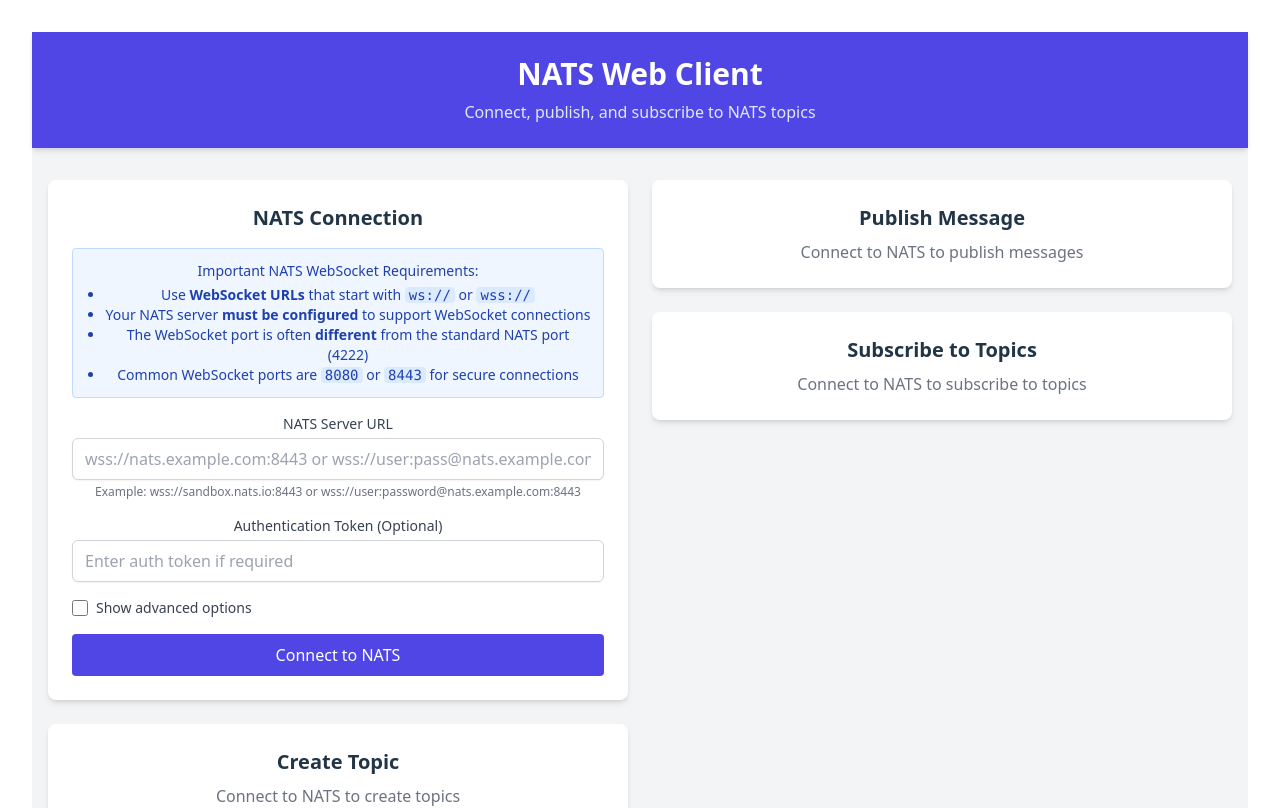
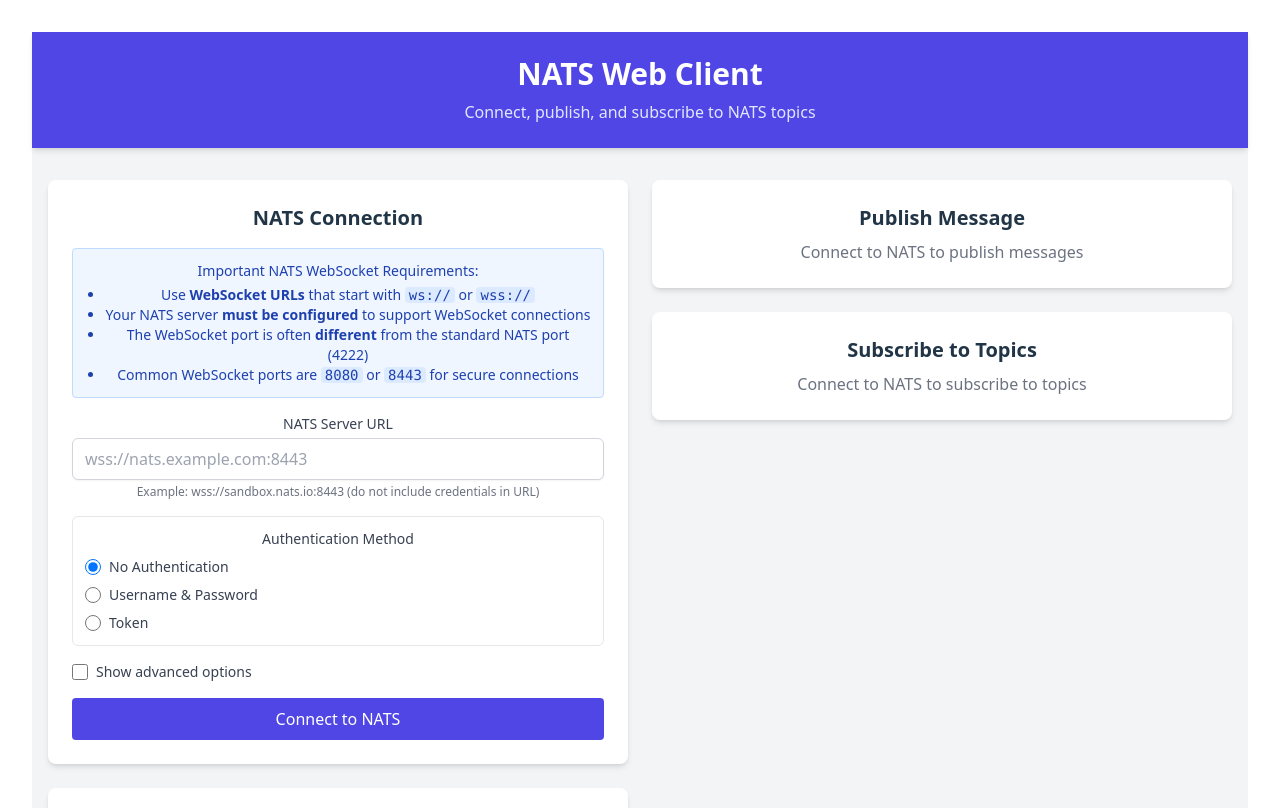
Before and after one commit to markcastle/nats-web, a React (Vite) app: page / in a window 1280 px wide. Shown: the top 808 px of the page. Built offline with nearby package versions, Linux system fonts and the light colour scheme.

Commit message:
Updated: Support for different cred methods

```diff
--- a/src/components/ConnectionForm.tsx
+++ b/src/components/ConnectionForm.tsx
@@ -6,7 +6,9 @@ const ConnectionForm = () => {
   const { connectToNats, disconnect, isConnected, error } = useNats();
   const [serverUrl, setServerUrl] = useState('');
   const [token, setToken] = useState('');
-  const [connectionType, setConnectionType] = useState<'url' | 'urlWithAuth'>('url');
+  const [username, setUsername] = useState('');
+  const [password, setPassword] = useState('');
+  const [connectionType, setConnectionType] = useState<'url' | 'credentials' | 'token'>('url');
   const [isConnecting, setIsConnecting] = useState(false);
   const [advancedMode, setAdvancedMode] = useState(false);
   const [showRawUrl, setShowRawUrl] = useState(false);
@@ -14,23 +16,11 @@ const ConnectionForm = () => {
   const [wsTestResult, setWsTestResult] = useState<{ success: boolean; message: string } | null>(null);
   const [connectionTimeout, setConnectionTimeout] = useState(30); // Default 30 seconds
 
-  // Process URL to handle special characters in credentials
+  // Simplified URL processing function - no need to handle credentials in URL anymore
   const processUrl = (url: string): string => {
     try {
-      // If URL already contains credentials, ensure they're properly encoded
-      if (url.includes('@')) {
-        // Extract parts of the URL
-        const urlObj = new URL(url);
-        const protocol = urlObj.protocol; // ws:// or wss://
-        const credentials = urlObj.username && urlObj.password
-          ? `${encodeURIComponent(urlObj.username)}:${encodeURIComponent(urlObj.password)}@`
-          : '';
-        const host = urlObj.host; // hostname:port
-        const path = urlObj.pathname + urlObj.search + urlObj.hash;
-
-        // Reconstruct the URL with encoded credentials
-        return `${protocol}//${credentials}${host}${path}`;
-      }
+      // Just validate it's a valid URL
+      new URL(url);
       return url;
     } catch (err) {
       console.error('Error processing URL:', err);
@@ -49,16 +39,19 @@ const ConnectionForm = () => {
         throw new Error('URL must start with ws:// or wss:// for WebSocket connections');
       }
 
-      // Process the URL to handle special characters in credentials
+      // Process the URL to handle special characters if needed
       const processedUrl = processUrl(serverUrl);
-      console.log('Attempting to connect to:', showRawUrl ? processedUrl : serverUrl.replace(/\/\/([^@]*?)@/, '//***@'));
+      console.log('Attempting to connect to:', showRawUrl ? processedUrl : serverUrl);
 
-      if (connectionType === 'url' && token) {
-        // Connect with separate token
-        await connectToNats(processedUrl, token, connectionTimeout * 1000);
+      if (connectionType === 'token' && token) {
+        // Connect with token auth
+        await connectToNats(processedUrl, { token }, connectionTimeout * 1000);
+      } else if (connectionType === 'credentials' && username) {
+        // Connect with username/password auth
+        await connectToNats(processedUrl, { username, password }, connectionTimeout * 1000);
       } else {
-        // Connect with URL only (auth may be embedded)
-        await connectToNats(processedUrl, undefined, connectionTimeout * 1000);
+        // Connect with URL only (no auth)
+        await connectToNats(processedUrl, {}, connectionTimeout * 1000);
       }
     } catch (err: any) {
       console.error('Connection error:', err);
@@ -75,15 +68,12 @@ const ConnectionForm = () => {
     const url = e.target.value;
     setServerUrl(url);
 
-    // Check if URL contains authentication
-    if (url.includes('@')) {
-      setConnectionType('urlWithAuth');
-    } else {
-      setConnectionType('url');
-    }
-
     // Clear previous test results when URL changes
     setWsTestResult(null);
+  };
+
+  const handleConnectionTypeChange = (type: 'url' | 'credentials' | 'token') => {
+    setConnectionType(type);
   };
 
   const handleTestWebSocket = async () => {
@@ -157,30 +147,103 @@ const ConnectionForm = () => {
               type="text"
               value={serverUrl}
               onChange={handleUrlChange}
-              placeholder="wss://nats.example.com:8443 or wss://user:pass@nats.example.com:8443"
+              placeholder="wss://nats.example.com:8443"
               className="w-full px-3 py-2 border border-gray-300 rounded-md shadow-sm focus:outline-none focus:ring-indigo-500 focus:border-indigo-500"
               required
             />
             <p className="text-xs text-gray-500 mt-1">
-              Example: wss://sandbox.nats.io:8443 or wss://user:password@nats.example.com:8443
+              Example: wss://sandbox.nats.io:8443 (do not include credentials in URL)
             </p>
           </div>
 
-          {connectionType === 'url' && (
+          <div className="border border-gray-200 rounded-md p-3">
+            <p className="block text-sm font-medium text-gray-700 mb-2">Authentication Method</p>
+
+            <div className="flex flex-col space-y-2">
+              <label className="inline-flex items-center">
+                <input
+                  type="radio"
+                  name="connectionType"
+                  checked={connectionType === 'url'}
+                  onChange={() => handleConnectionTypeChange('url')}
+                  className="h-4 w-4 text-indigo-600 focus:ring-indigo-500 border-gray-300"
+                />
+                <span className="ml-2 text-sm text-gray-700">No Authentication</span>
+              </label>
+
+              <label className="inline-flex items-center">
+                <input
+                  type="radio"
+                  name="connectionType"
+                  checked={connectionType === 'credentials'}
+                  onChange={() => handleConnectionTypeChange('credentials')}
+                  className="h-4 w-4 text-indigo-600 focus:ring-indigo-500 border-gray-300"
+                />
+                <span className="ml-2 text-sm text-gray-700">Username & Password</span>
+              </label>
+
+              <label className="inline-flex items-center">
+                <input
+                  type="radio"
+                  name="connectionType"
+                  checked={connectionType === 'token'}
+                  onChange={() => handleConnectionTypeChange('token')}
+                  className="h-4 w-4 text-indigo-600 focus:ring-indigo-500 border-gray-300"
+                />
+                <span className="ml-2 text-sm text-gray-700">Token</span>
+              </label>
+            </div>
+
+            {connectionType === 'credentials' && (
+              <div className="mt-3 space-y-3">
                 <div>
+                  <label htmlFor="username" className="block text-sm font-medium text-gray-700 mb-1">
+                    Username
+                  </label>
+                  <input
+                    id="username"
+                    type="text"
+                    value={username}
+                    onChange={(e) => setUsername(e.target.value)}
+                    placeholder="Enter username"
+                    className="w-full px-3 py-2 border border-gray-300 rounded-md shadow-sm focus:outline-none focus:ring-indigo-500 focus:border-indigo-500"
+                    required={connectionType === 'credentials'}
+                  />
+                </div>
+
+                <div>
+                  <label htmlFor="password" className="block text-sm font-medium text-gray-700 mb-1">
+                    Password
+                  </label>
+                  <input
+                    id="password"
+                    type="password"
+                    value={password}
+                    onChange={(e) => setPassword(e.target.value)}
+                    placeholder="Enter password"
+                    className="w-full px-3 py-2 border border-gray-300 rounded-md shadow-sm focus:outline-none focus:ring-indigo-500 focus:border-indigo-500"
+                  />
+                </div>
+              </div>
+            )}
+
+            {connectionType === 'token' && (
+              <div className="mt-3">
                 <label htmlFor="token" className="block text-sm font-medium text-gray-700 mb-1">
-                Authentication Token (Optional)
+                  Authentication Token
                 </label>
                 <input
                   id="token"
                   type="password"
                   value={token}
                   onChange={(e) => setToken(e.target.value)}
-                placeholder="Enter auth token if required"
+                  placeholder="Enter auth token"
                   className="w-full px-3 py-2 border border-gray-300 rounded-md shadow-sm focus:outline-none focus:ring-indigo-500 focus:border-indigo-500"
+                  required={connectionType === 'token'}
                 />
               </div>
             )}
+          </div>
 
           <div className="flex items-center">
             <input
@@ -318,6 +381,7 @@ websocket {
                 <p className="font-medium">Troubleshooting steps:</p>
                 <ul className="list-disc pl-5 mt-1">
                   <li>Make sure you're using WebSocket URLs (ws:// or wss://)</li>
+                  <li>Do not include credentials in the URL - use the separate username/password fields</li>
                   <li>Verify your NATS server has WebSocket support enabled</li>
                   <li>Check that you're using the correct WebSocket port (often 8080 or 8443)</li>
                   <li>Try the "Test Direct WebSocket Connection" option to check basic connectivity</li>
--- a/src/utils/natsUtils.ts
+++ b/src/utils/natsUtils.ts
@@ -1,15 +1,16 @@
 import { connect, NatsConnection } from 'nats.ws';
+import { NatsAuthOptions } from '../contexts/NatsContext';
 
 /**
  * Creates a NATS connection using the official NATS.ws client
  * @param serverUrl The WebSocket URL of the NATS server
- * @param token Optional authentication token
+ * @param authOptions Authentication options (token or username/password)
  * @param timeout Optional connection timeout
  * @returns A Promise that resolves to a NatsConnection
  */
 export async function createBrowserNatsConnection(
   serverUrl: string,
-  token?: string,
+  authOptions: NatsAuthOptions = {},
   timeout?: number
 ): Promise<NatsConnection> {
   // Ensure URL starts with ws:// or wss://
@@ -18,8 +19,7 @@ export async function createBrowserNatsConnection(
   }
 
   try {
-    console.log('Connecting to NATS with official nats.ws client:',
-      serverUrl.includes('@') ? serverUrl.replace(/\/\/([^@]*?)@/, '//***@') : serverUrl);
+    console.log('Connecting to NATS with official nats.ws client:', serverUrl);
 
     // Configure connection options
     const options: any = {
@@ -32,21 +32,25 @@ export async function createBrowserNatsConnection(
       maxPingOut: 3
     };
 
-    // Add token if provided
-    if (token) {
-      options.token = token;
-      console.log('Using separate token authentication');
-    } else if (serverUrl.includes('@')) {
-      console.log('Using credentials embedded in URL');
+    // Add authentication if provided
+    if (authOptions.token) {
+      options.token = authOptions.token;
+      console.log('Using token authentication');
+    } else if (authOptions.username) {
+      options.user = authOptions.username;
+      options.pass = authOptions.password || '';
+      console.log('Using username/password authentication');
+    } else {
+      console.log('No authentication provided');
     }
 
     // Log connection attempt details (safely)
     console.log('NATS connection options:', {
       ...options,
-      servers: options.servers.map((url: string) =>
-        url.includes('@') ? url.replace(/\/\/([^@]*?)@/, '//***@') : url
-      ),
-      token: options.token ? '***' : undefined
+      servers: options.servers,
+      token: options.token ? '***' : undefined,
+      user: options.user ? '***' : undefined,
+      pass: options.pass ? '***' : undefined
     });
 
     // Connect using the official client
```
Also changed, not shown: src/contexts/NatsContext.tsx (+10 -3 lines). Lines whose indentation alone changed are shown as unchanged.
